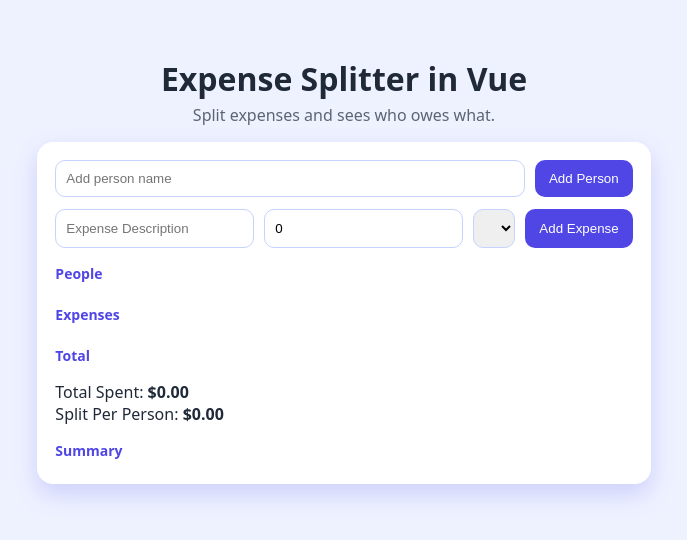
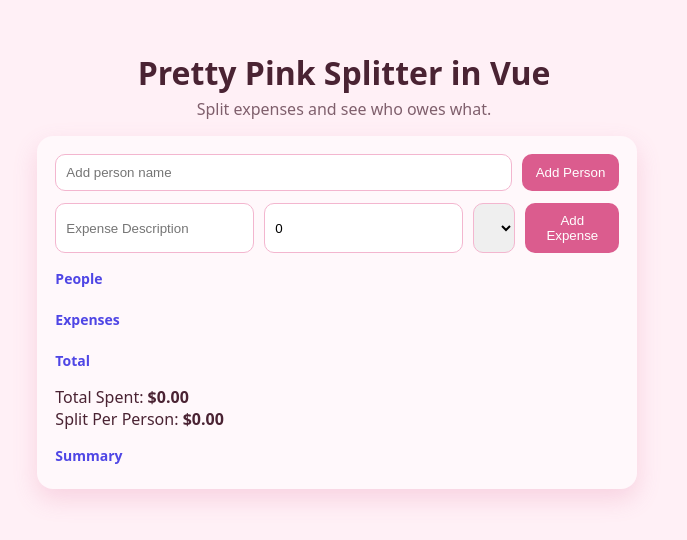
Before and after one commit to Latiyay/expense-splitter-vue, a Vue app: page / in a window 1280 px wide. Shown: the part 130-670 px from the top of the page, without its empty margins (296-983 px from the left). Built offline with nearby package versions, Linux system fonts and the light colour scheme.

Commit message:
Completed Name and Color Changes

```diff
--- a/src/App.vue
+++ b/src/App.vue
@@ -123,14 +123,14 @@ input, select {
     flex: 1;
     padding: 10px;
     border-radius: 10px;
-    border: 1px solid #c7d2fe;
+    border: 1px solid #f3b6cf;
 }
 
 button {
     padding: 10px 14px;
     border-radius: 10px;
     border: none;
-    background: #4f46e5;
+    background: #db5c8e;
     color: #fff;
     cursor: pointer;
 }
@@ -146,13 +146,13 @@ button {
 .list li {
   padding: 10px;
   border-radius: 10px;
-  background: #f1f5ff;
+  background: #fde8f1;
   display: flex;
   justify-content: space-between;
 }
 
 #summaryList li {
-  background: #dcfce7;
-  color: #166534;
+  background: #f8d7e5;
+  color: #8a284f;
 }
 </style>
--- a/src/components/Card.vue
+++ b/src/components/Card.vue
@@ -6,10 +6,10 @@
 
 <style scoped>
 .card {
-  width: min(600 px, 100%);
-  background: #fff;
+  width: min(600px, 100%);
+  background: #fff8fb;
   padding: 18px;
   border-radius: 16px;
-  box-shadow: 0 10px 24px rgba(79, 70, 229, .2);
+  box-shadow: 0 10px 24px rgba(219, 92, 142, 0.2);
 }
 </style>
--- a/src/components/Header.vue
+++ b/src/components/Header.vue
@@ -1,8 +1,8 @@
 <template>
-    <header class="top">
-        <h1>Expense Splitter in Vue</h1>
-        <p>Split expenses and sees who owes what.</p>
-    </header>
+  <header class="top">
+    <h1>Pretty Pink Splitter in Vue</h1>
+    <p>Split expenses and see who owes what.</p>
+  </header>
 </template>
 
 <style scoped>
--- a/src/style.css
+++ b/src/style.css
@@ -9,6 +9,6 @@ body {
   place-items: center;
   padding: 24px;
   font-family: system-ui, sans-serif;
-  background: #eef2ff;
-  color: #1f2937;
+  background: #fff0f6;
+  color: #4a2333;
 }
```
